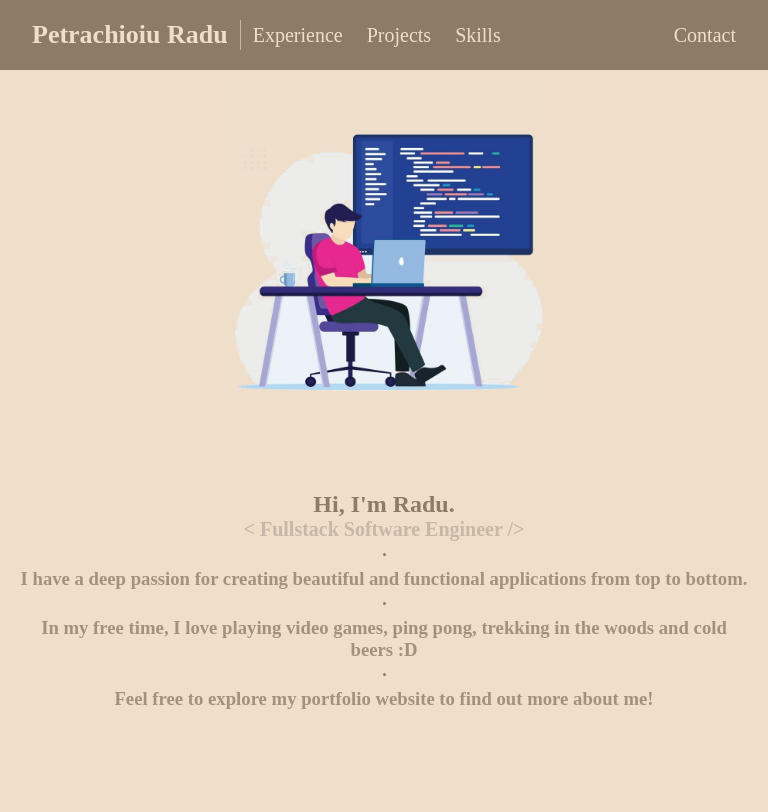
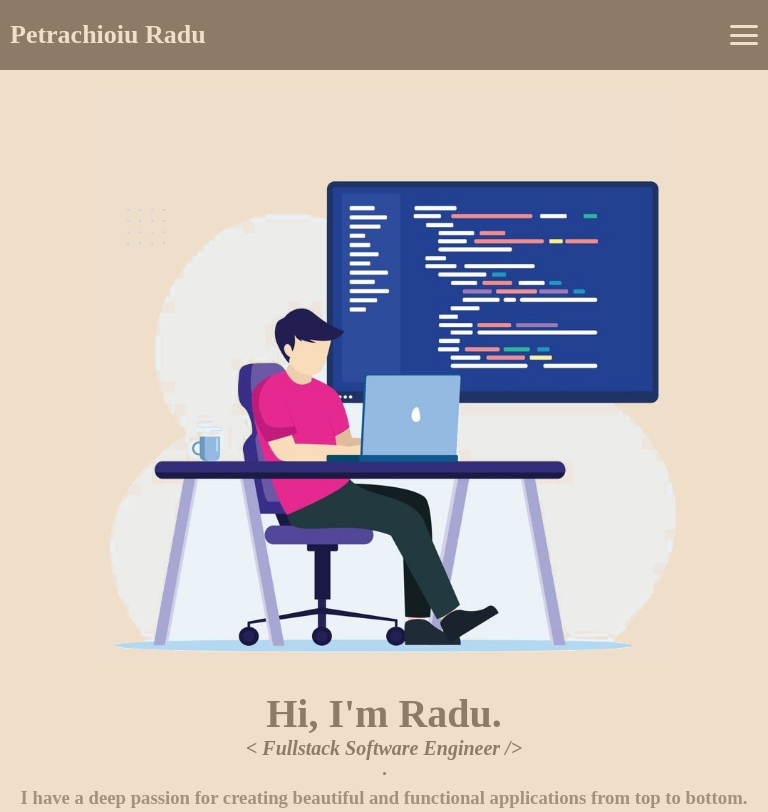
Before and after one commit to RaduNicolae8/Portfolio-Website, a plain HTML site: page index.html in a window 768 px wide. Shown: the top 812 px of the page. Drawn offline with Linux system fonts and the light colour scheme.

Commit message:
added navbar mobile support

```diff
--- a/index.html
+++ b/index.html
@@ -17,7 +17,8 @@
     <title>Petrachioiu Radu</title>
   </head>
   <body>
-    <nav>
+    <nav class="web">
+      <div class="container">
         <div class="left">
           <a href="#" class="logo">Petrachioiu Radu</a>
           <div class="vertical-line"></div>
@@ -40,8 +41,20 @@
             <div class="cross-line"></div>
           </div>
         </div>
+      </div>
+    </nav>
+    <nav class="mobile">
+      <div class="container">
+        <a href="#" class="logo">Petrachioiu Radu</a>
+        <div class="hamburger">
+          <div class="line"></div>
+          <div class="line"></div>
+          <div class="line"></div>
+        </div>
+      </div>
     </nav>
     <section class="about">
+      <div class="container">
         <div class="left">
           <div class="top">
             <h1>Hi, I'm Radu.</h1>
@@ -50,27 +63,29 @@
           <div class="dot"></div>
           <div class="text">
             <h3>
-            I have a deep passion for creating
-            beautiful and functional applications from top to bottom.
+              I have a deep passion for creating beautiful and functional
+              applications from top to bottom.
             </h3>
           </div>
           <div class="dot"></div>
           <div class="text">
             <h3>
-            In my free time, I love playing video games, ping pong, trekking in the woods and
-            cold beers :D
+              In my free time, I love playing video games, ping pong, trekking
+              in the woods and cold beers :D
             </h3>
           </div>
           <div class="dot"></div>
           <div class="text">
             <h3>
-            Feel free to explore my portfolio website to find out more about me!
+              Feel free to explore my portfolio website to find out more about
+              me!
             </h3>
           </div>
         </div>
 
         <div class="right">
           <img src="/programmer.jpg" alt="" />
+        </div>
       </div>
     </section>
     <section class="projects">
--- a/script.js
+++ b/script.js
@@ -13,7 +13,7 @@ window.addEventListener('scroll', ()=>{
     } else{
         navSelector.style.height = '70px';
     }
-    lastScrollTop = currentScroll <= 0 ? 0 : currentScroll;
+    lastScrollTop = currentScroll;
 
 })
 
--- a/style.scss
+++ b/style.scss
@@ -7,17 +7,31 @@ body {
   width: 100%;
   height: 100%;
 
-  nav {
-    height: 70px;
+  .mobile{
+    display: none;
+  }
+  .web {
+    z-index: 2;
     width: 100%;
     background-color: $color1;
     display: flex;
     align-items: center;
+    justify-content: center;
+    overflow: hidden;
+    z-index: 1;
+    height: 70px;
+    position: fixed;
+    transition: all 0.3s;
+
+    .container {
+      flex-direction: row;
+      height: 70px;
+      width: 100%;
+      display: flex;
+      align-items: center;
       justify-content: space-between;
-    padding: 0 20px;
-    position: fixed;
-    z-index: 1;
-    transition: all 0.3s;
+      // padding: 0 20px;
+      background-color: $color1;
 
       .logo {
         font-size: 26px;
@@ -62,6 +76,7 @@ body {
         }
       }
     }
+  }
   .about {
     padding-top: 70px;
   }
@@ -70,6 +85,10 @@ body {
     background-color: $color4;
     width: 100%;
     height: 100vh;
+    display: flex;
+    justify-content: center;
+    align-items: center;
+    flex-direction: row;
   }
 
   .projects {
@@ -93,12 +112,11 @@ body {
     }
   }
 
-  .about {
+  .about .container {
     display: flex;
     justify-content: space-between;
     align-items: center;
-    padding: 0 10vw;
-
+    width: 1440px;
     .left,
     .right {
       display: flex;
@@ -109,10 +127,12 @@ body {
       flex-direction: column;
       align-items: center;
       width: 40%;
-      padding-left: 40px;
+      padding-left: 31px;
       text-align: center;
       gap: 12px;
       h1 {
+        margin-top: 70px;
+        font-size: 40px;
         color: $color1;
       }
       h3 {
@@ -125,7 +145,11 @@ body {
         border-radius: 50%;
       }
       .proffesion {
-        color: $color3;
+        font-size: 32px;
+        color: $color1;
+        font-weight: 700;
+        font-style: italic;
+
         font-size: 20px;
       }
     }
@@ -169,7 +193,47 @@ body {
 
 @media screen and (max-width: 768px) {
   body {
-    .about {
+    .web {
+      display: none;
+    }
+    .mobile{
+      display: flex;
+      align-items: center;
+      justify-content: center;
+      flex-direction: row;
+      height: 70px;
+      background-color: $color1;
+      .container{
+        width: 100%;
+        display: flex;
+        justify-content: space-between;
+        align-items: center;
+      }
+
+      a{
+        text-decoration: none;
+        color: $color4;
+        font-size: 26px;
+        font-weight: 700;
+        padding: 0 10px;
+      }
+      .hamburger{
+        display: flex;
+        flex-direction: column;
+        justify-content: space-between;
+        height: 20px;
+        width: 28px;
+        margin-right: 10px;
+        // background-color: red;
+        .line{
+          height: 3px;
+          width: 100%;
+          background-color: $color4;
+          border-radius: 5px;
+        }
+      }
+    }
+    .about .container {
       flex-direction: column-reverse;
       padding: 0 20px !important;
       .left {
@@ -178,13 +242,37 @@ body {
       }
       .right {
         height: 50% !important;
-        padding-top: 80px !important;
-
+        // padding-top: 80px !important;
+        padding-bottom: 20px;
         width: 100% !important;
+        img{
+          width: 81% !important;
+        }
       }
       h3 {
         width: 100% !important;
       }
+      h1 {
+        margin-top: 0px !important;
       }
     }
   }
+}
+
+@media (min-width: 768px) and (max-width: 1440px) {
+  section,
+  .web {
+    .container {
+      width: 768px !important;
+    }
+  }
+}
+
+@media (min-width: 1440px) {
+  section,
+  .web {
+    .container {
+      width: 1440px !important;
+    }
+  }
+}
```
Also changed, not shown: hamburger.png (added), style.css, 1 other file. Lines whose indentation alone changed are shown as unchanged.
